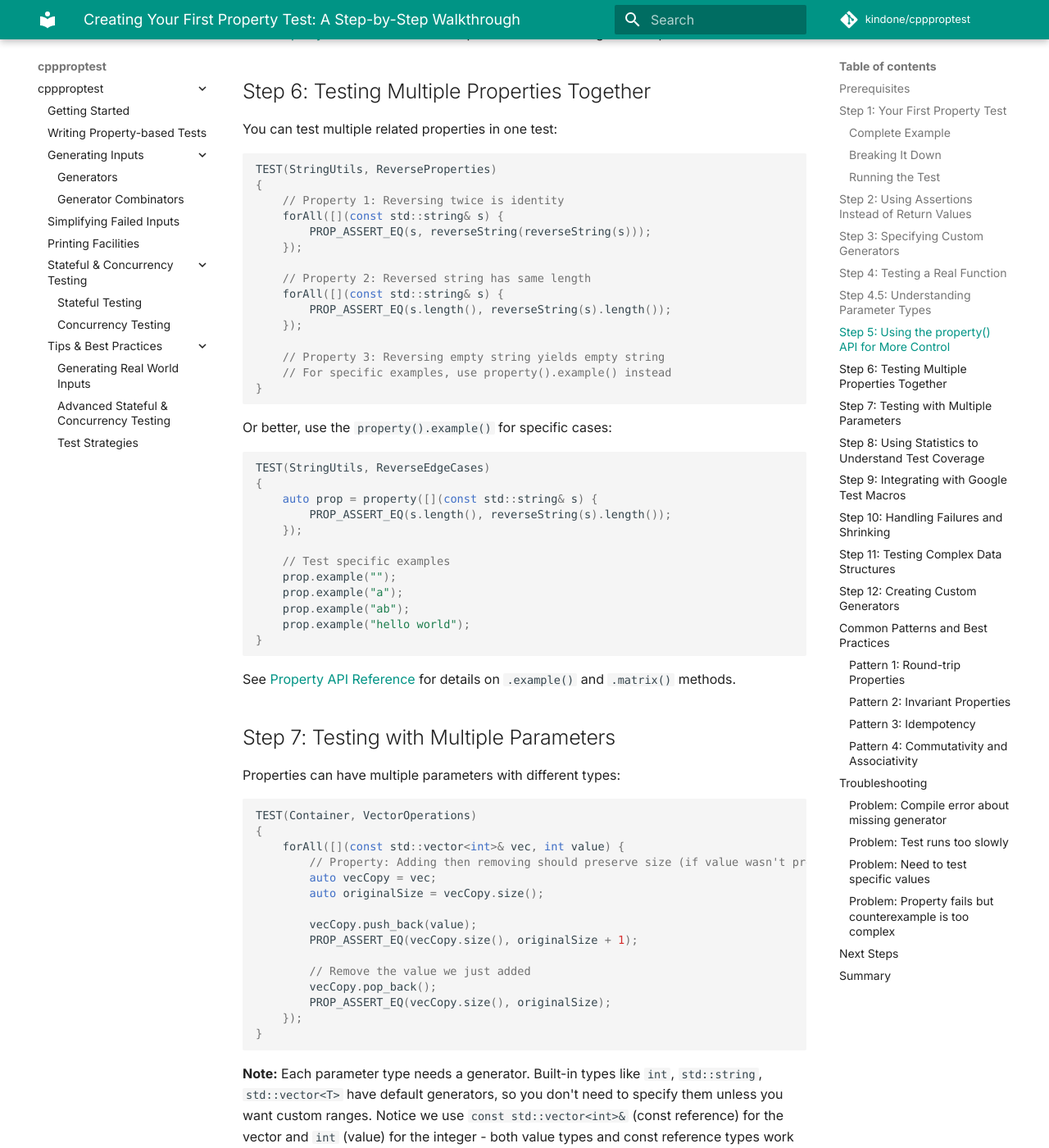
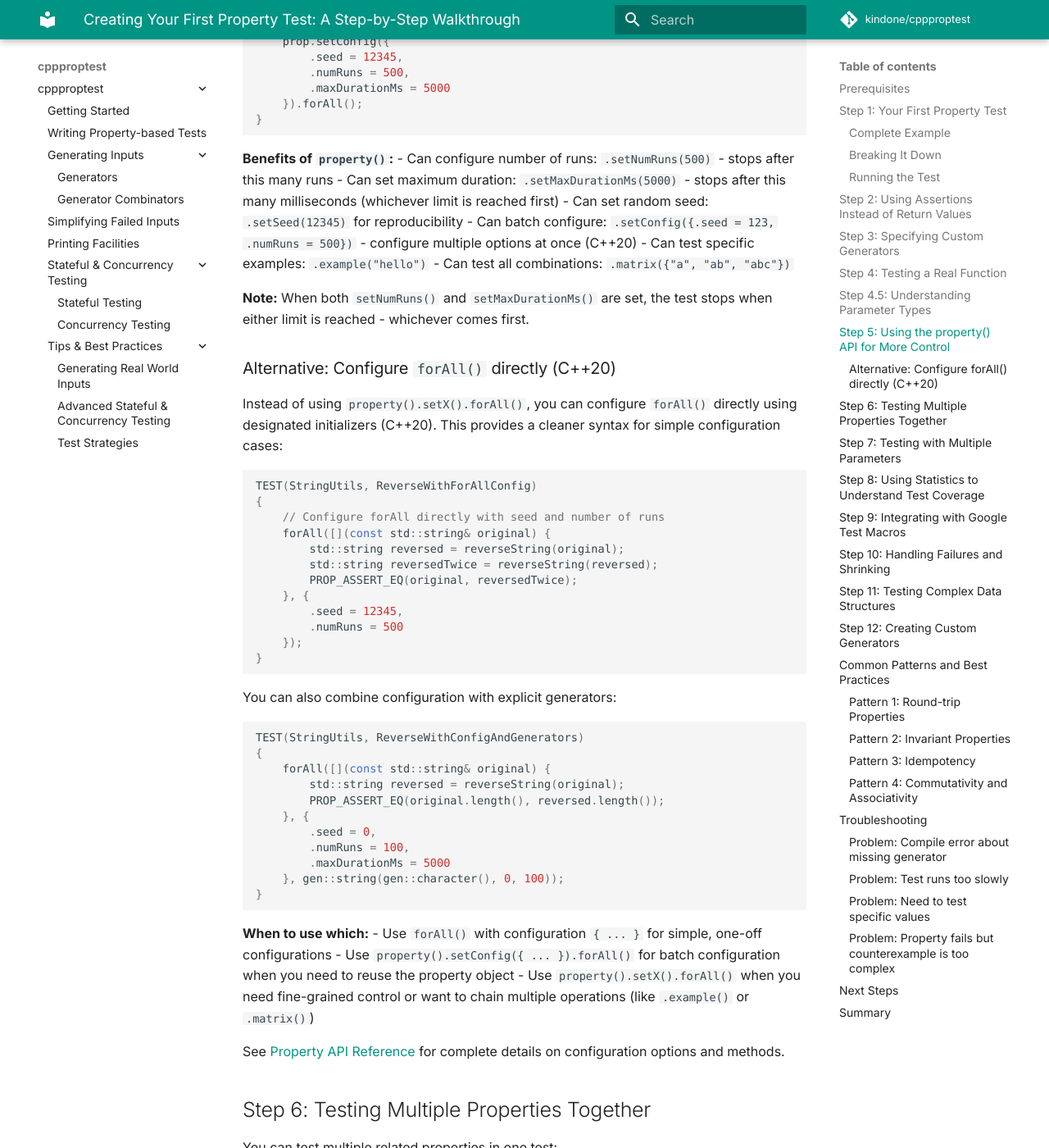
Before and after one commit to kindone/cppproptest2, an MkDocs documentation site: the page built from docs/Walkthrough.md, in a window 1280 px wide and 1400 px high, scrolled down 5422 px. Shown: the whole window at 82% size. Built offline with MkDocs 1.6.1 and Material for MkDocs 9.7.7, drawn with Linux system fonts in a browser that asks for light colours; some web fonts are replaced; comment, search, counter and statistics services are not loaded; some of the changed text lies outside the part shown.

Commit message:
feat: inline configuration for forAll/Property
Property and forAll can have additional configuration parameter
based on C++20's designated initializer feature

````diff
--- a/docs/Walkthrough.md
+++ b/docs/Walkthrough.md
@@ -231,14 +231,75 @@ TEST(StringUtils, ReverseWithTimeLimit)
 }
 ```
 
+You can also use `setConfig()` to configure multiple options at once:
+
+```cpp
+TEST(StringUtils, ReverseWithSetConfig)
+{
+    auto prop = property([](const std::string& original) {
+        std::string reversed = reverseString(original);
+        std::string reversedTwice = reverseString(reversed);
+        PROP_ASSERT_EQ(original, reversedTwice);
+    });
+
+    // Batch configuration using setConfig()
+    prop.setConfig({
+        .seed = 12345,
+        .numRuns = 500,
+        .maxDurationMs = 5000
+    }).forAll();
+}
+```
+
 **Benefits of `property()`:**
 - Can configure number of runs: `.setNumRuns(500)` - stops after this many runs
 - Can set maximum duration: `.setMaxDurationMs(5000)` - stops after this many milliseconds (whichever limit is reached first)
 - Can set random seed: `.setSeed(12345)` for reproducibility
+- Can batch configure: `.setConfig({.seed = 123, .numRuns = 500})` - configure multiple options at once (C++20)
 - Can test specific examples: `.example("hello")`
 - Can test all combinations: `.matrix({"a", "ab", "abc"})`
 
 **Note:** When both `setNumRuns()` and `setMaxDurationMs()` are set, the test stops when either limit is reached - whichever comes first.
+
+### Alternative: Configure `forAll()` directly (C++20)
+
+Instead of using `property().setX().forAll()`, you can configure `forAll()` directly using designated initializers (C++20). This provides a cleaner syntax for simple configuration cases:
+
+```cpp
+TEST(StringUtils, ReverseWithForAllConfig)
+{
+    // Configure forAll directly with seed and number of runs
+    forAll([](const std::string& original) {
+        std::string reversed = reverseString(original);
+        std::string reversedTwice = reverseString(reversed);
+        PROP_ASSERT_EQ(original, reversedTwice);
+    }, {
+        .seed = 12345,
+        .numRuns = 500
+    });
+}
+```
+
+You can also combine configuration with explicit generators:
+
+```cpp
+TEST(StringUtils, ReverseWithConfigAndGenerators)
+{
+    forAll([](const std::string& original) {
+        std::string reversed = reverseString(original);
+        PROP_ASSERT_EQ(original.length(), reversed.length());
+    }, {
+        .seed = 0,
+        .numRuns = 100,
+        .maxDurationMs = 5000
+    }, gen::string(gen::character(), 0, 100));
+}
+```
+
+**When to use which:**
+- Use `forAll()` with configuration `{ ... }` for simple, one-off configurations
+- Use `property().setConfig({ ... }).forAll()` for batch configuration when you need to reuse the property object
+- Use `property().setX().forAll()` when you need fine-grained control or want to chain multiple operations (like `.example()` or `.matrix()`)
 
 See [Property API Reference](Property.md) for complete details on configuration options and methods.
 
@@ -406,11 +467,19 @@ See [Shrinking](Shrinking.md) for a detailed explanation of how shrinking works
 When a test fails, `cppproptest` reports a seed. You can reproduce it:
 
 ```cpp
+// Using property() API
 auto prop = property([](const std::vector<int>& vec) {
     PROP_ASSERT_EQ(vec.size(), 0);
 });
 
 prop.setSeed(12345678).forAll();  // Use the seed from failure
+
+// Or using forAll() with configuration (C++20)
+forAll([](const std::vector<int>& vec) {
+    PROP_ASSERT_EQ(vec.size(), 0);
+}, {
+    .seed = 12345678
+});
 ```
 
 Or set it via environment variable:
````
Also changed, not shown: docs/Property.md (+70 -1 lines), 2 other files.
